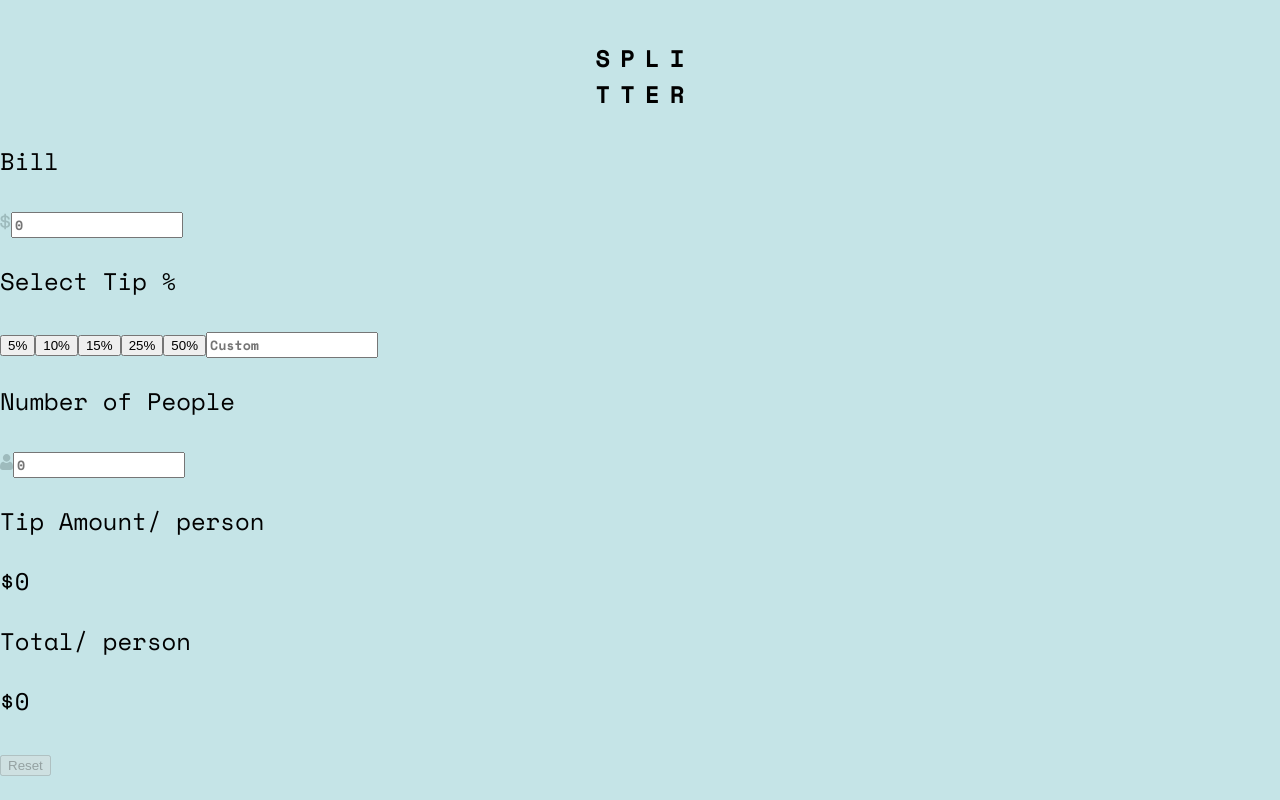
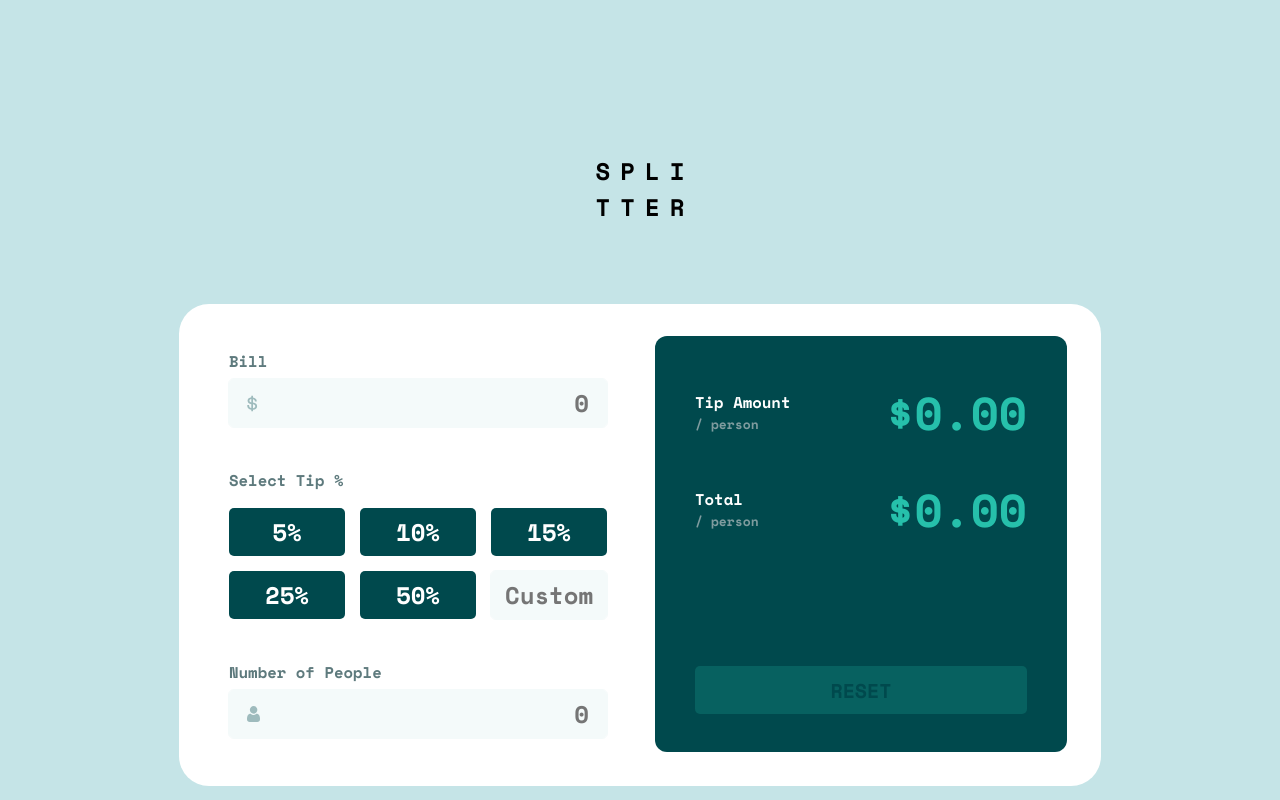
Before and after one commit to Annastrin/frontendmentor-tip-calculator, a Vue app: page / in a window 1280 px wide. Built offline with nearby package versions, Linux system fonts and the light colour scheme.

Commit message:
Add desktop styles

```diff
--- a/src/App.vue
+++ b/src/App.vue
@@ -54,12 +54,20 @@ input {
 
 #app {
   margin-top: 40px;
+
+  @media screen and (min-width: $desktop) {
+    margin-top: 153px;
+  }
 }
 
 .logo {
   margin: 0 auto 31px;
   max-width: 150px;
   font-size: 1rem;
+
+  @media screen and (min-width: $desktop) {
+    margin-bottom: 79px;
+  }
 
   div {
     line-height: 1.5;
--- a/src/assets/scss/_variables.scss
+++ b/src/assets/scss/_variables.scss
@@ -6,15 +6,26 @@ $greyishCyan-1: hsl(186, 14%, 43%);
 $greyishCyan-2: hsl(184, 14%, 56%);
 $lightGreyishCyan-1: hsl(185, 41%, 84%);
 $lightGreyishCyan-2: hsl(189, 41%, 97%);
+$darkRed: hsl(8, 31%, 59%);
 
 // Colors
 $mainBg: $lightGreyishCyan-1;
 $calculatorBg: $white;
+$totalInfoBg: $darkCyan;
+$totalInfoTitleText: $white;
+$totalInfoDetailsText: $greyishCyan-2;
+$totalSumText: $primary;
 $inputBg: $lightGreyishCyan-2;
 $inputFocusBorder: $primary;
+$inputInfalidBorder: $darkRed;
 $inputFocusText: $darkCyan;
 $billInfoText: $greyishCyan-1;
 $btnBg: $darkCyan;
 $btnActiveBg: $primary;
 $btnText: $white;
 $btnActiveText: $darkCyan;
+$resetBtnText: $darkCyan;
+$errorText: $darkRed;
+
+// Breakpoints
+$desktop: '960px';
--- a/src/components/TipCalculator.vue
+++ b/src/components/TipCalculator.vue
@@ -12,7 +12,7 @@
         <p class="field-name">Select Tip %</p>
         <div class="tip-amount">
           <button class="btn tip-btn" :class="{'tip-btn__active': btn.active}" @click="resetCustomTip(), setTipPercent(btn.value), setActiveTipBtn(btn.id)" v-for="btn in tipPercentBtn" :key="btn.id">{{btn.value}}%</button>
-          <input type="text" name="custom-tip" id="custom-tip" class="input-field input-field-tip" placeholder="Custom" v-model="customTipPercent" @focus="resetTip">
+          <input type="text" name="custom-tip" id="custom-tip" class="input-field input-field--tip" placeholder="Custom" v-model="customTipPercent" @focus="resetTip">
         </div>
       </div>
       <div class="bill-info__block">
@@ -28,12 +28,18 @@
     </div>
     <div class="total-info">
       <div class="total-info__block">
-        <p class="field-name">Tip Amount<span>/ person</span></p>
-        <p>${{ tipPerPerson }}</p>
+        <div class="total-info__title">
+          <div class="total-info__title-name">Tip Amount</div>
+          <div class="total-info__title-details">/ person</div>
+        </div>
+        <p class="total-info__sum">${{ tipPerPerson }}</p>
       </div>
       <div class="total-info__block">
-        <p class="field-name">Total<span>/ person</span></p>
-        <p>${{ totalPerPerson }}</p>
+        <div class="total-info__title">
+          <div class="total-info__title-name">Total</div>
+          <div class="total-info__title-details">/ person</div>
+        </div>
+        <p class="total-info__sum">${{ totalPerPerson }}</p>
       </div>
       <button type="reset" class="btn reset-btn" @click="reset" :disabled="isResetDisabled">Reset</button>
     </div>
@@ -101,7 +107,7 @@ export default {
         let calcTipPerPerson = this.calcBill * (this.calcTip / 100) / this.calcPeople;
         return calcTipPerPerson.toFixed(2);
       } else {
-        return 0.00;
+        return parseFloat(0).toFixed(2);
       }
     },
     totalPerPerson() {
@@ -109,7 +115,7 @@ export default {
         let total = this.calcBill + this.calcBill * (this.calcTip / 100);
         return (total / this.calcPeople).toFixed(2);
       } else {
-        return 0.00;
+        return parseFloat(0).toFixed(2);
       }
     },
     isResetDisabled() {
@@ -134,7 +140,7 @@ export default {
     resetTip() {
       if (this.tipPercent !== 0) {
         this.tipPercentBtn.forEach(btn => btn.active = false);
-      this.tipPercent = 0;
+        this.tipPercent = 0;
       }
     },
     resetCustomTip() {
@@ -172,7 +178,204 @@ export default {
 
 <!-- Add "scoped" attribute to limit CSS to this component only -->
 <style lang="scss" scoped>
-  .invalid {
-    border: 1px solid red;
+  @import '../assets/scss/_variables.scss';
+
+  .btn {
+    display: block;
+    width: 100%;
+    height: 48px;
+    border: 0;
+    border-radius: 5px;
+    padding: 0;
+    background-color: $btnBg;
+    color: $btnText;
+    font-family: inherit;
+    font-size: inherit;
+    font-weight: inherit;
+    text-align: center;
+    text-transform: uppercase;
+    cursor: pointer;
+    transition: all 0.3s;
+  }
+
+  .tip-btn {
+    background-color: $btnBg;
+    color: $btnText;
+
+    &__active {
+      background-color: $btnActiveBg;
+      color: $btnActiveText;
+    }
+  }
+
+  .reset-btn {
+    background-color: $btnActiveBg;
+    color: $resetBtnText;
+    font-size: 20px;
+
+    @media screen and (min-width: $desktop) {
+      margin-top: 122px;
+    }
+
+    &:disabled {
+      opacity: 0.2;
+      cursor: not-allowed;
+    }
+  }
+
+  .input-field {
+    width: 100%;
+    max-width: 100%;
+    height: 48px;
+    padding: 0 17px;
+    border-radius: 5px;
+    background-color: $inputBg;
+    border: 1px solid $inputBg;
+    outline: 1px solid $inputBg;
+    font-size: 1rem;
+    text-align: right;
+    color: $inputFocusText;
+    transition: all 0.3s;
+
+    &:focus {
+      border: 1px solid $inputFocusBorder;
+      outline: 1px solid $inputFocusBorder;
+    }
+
+    &__invalid {
+      border: 1px solid $inputInfalidBorder;
+      outline: 1px solid $inputInfalidBorder;
+    }
+
+    &--bill,
+    &--people {
+      padding: 0 17px 0 40px;
+    }
+
+    &--tip {
+      @media screen and (min-width: $desktop) {
+        padding: 0 13px;
+      }
+    }
+  }
+
+  .tip-calculator {
+    max-width: 704px;
+    width: 100%;
+    margin: 0 auto;
+    border-radius: 30px;
+    padding: 34px 24px;
+    background-color: $calculatorBg;
+    font-weight: 700;
+
+    @media screen and (min-width: $desktop) {
+      display: flex;
+      justify-content: space-between;
+      flex: 1;
+      max-width: 922px;
+      padding: 32px 34px 34px 50px;
+    }
+  }
+
+  .bill-info {
+    padding: 0 8px;
+    color: $billInfoText;
+
+    @media screen and (min-width: $desktop) {
+      max-width: 378px;
+      padding: 14px 0 0 0;
+    }
+
+    &__block:not(:last-of-type) {
+      margin-bottom: 33px;
+
+      @media screen and (min-width: $desktop) {
+        margin-bottom: 42px;
+      }
+    }
+  }
+
+  .total-info {
+    border-radius: 12px;
+    padding: 39px 24px 24px;
+    background-color: $totalInfoBg;
+
+    @media screen and (min-width: $desktop) {
+      flex: 1;
+      max-width: 412px;
+      padding: 42px 40px 38px;
+    }
+
+    &__block {
+      display: flex;
+      justify-content: space-between;
+      align-items: center;
+      margin-bottom: 24px;
+
+      @media screen and (min-width: $desktop) {
+        margin-bottom: 28px;
+      }
+    }
+
+    &__title-name {
+      color: $totalInfoTitleText;
+      font-size: 0.65rem;
+    }
+
+    &__title-details {
+      font-size: 13px;
+      color: $totalInfoDetailsText;
+    }
+
+    &__sum {
+      margin: 0;
+      font-size: 30px;
+      color: $totalSumText;
+
+      @media screen and (min-width: $desktop) {
+        font-size: 46px;
+      }
+    }
+  }
+
+  .field-name,
+  .field-name-box {
+    margin: 0 0 6px;
+    font-size: 0.65rem;
+  }
+
+  .field-name-box {
+    display: flex;
+    justify-content: space-between;
+
+    .field-name {
+      margin: 0;
+    }
+  }
+
+  .field-box {
+    width: 100%;
+    position: relative;
+
+    svg {
+      position: absolute;
+      left: 18px;
+      top: calc(50% - 8.5px);
+    }
+  }
+
+  .field-error {
+    color: $errorText;
+  }
+
+  .tip-amount {
+    display: grid;
+    grid-template-columns: 1fr 1fr;
+    grid-gap: 15px;
+    padding-top: 10px;
+
+    @media screen and (min-width: $desktop) {
+      grid-template-columns: 1fr 1fr 1fr;
+    }
   }
 </style>
```
